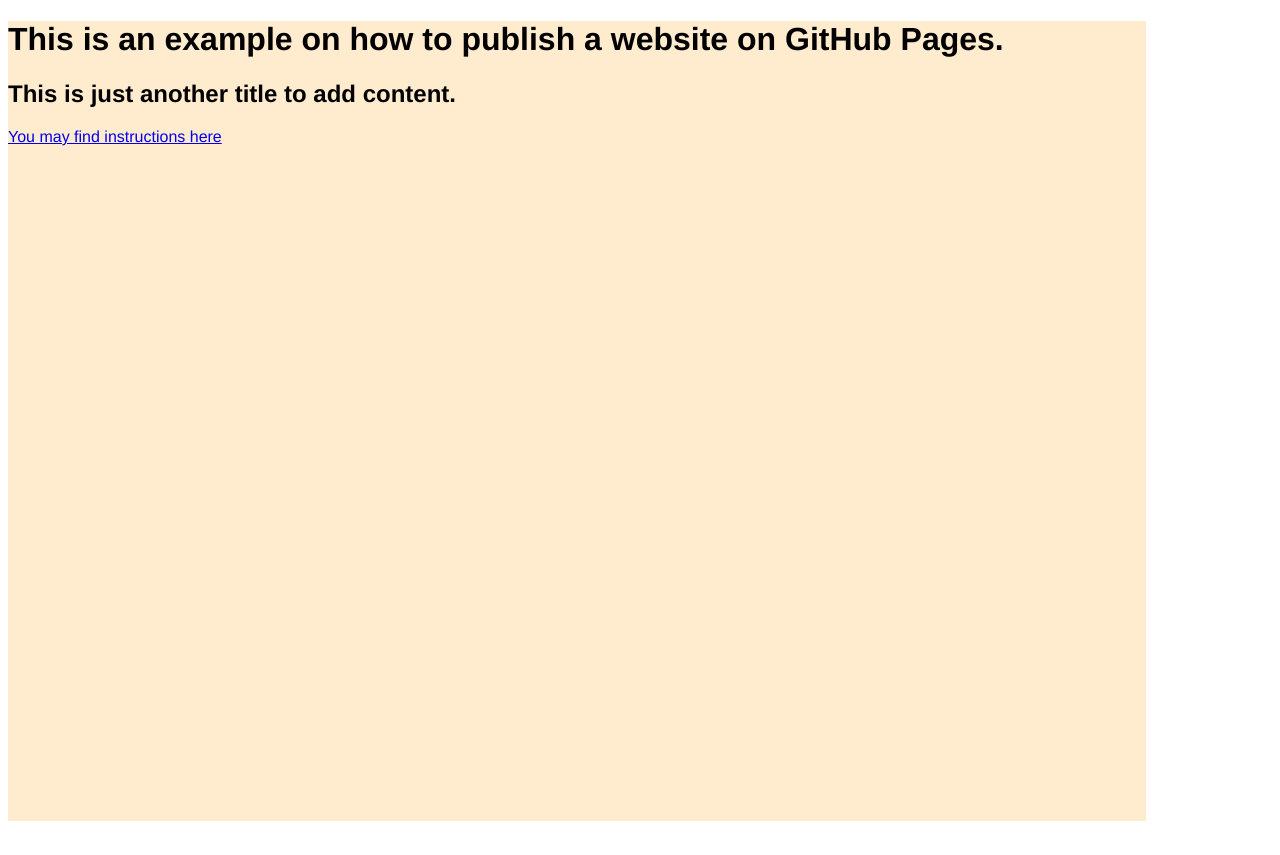
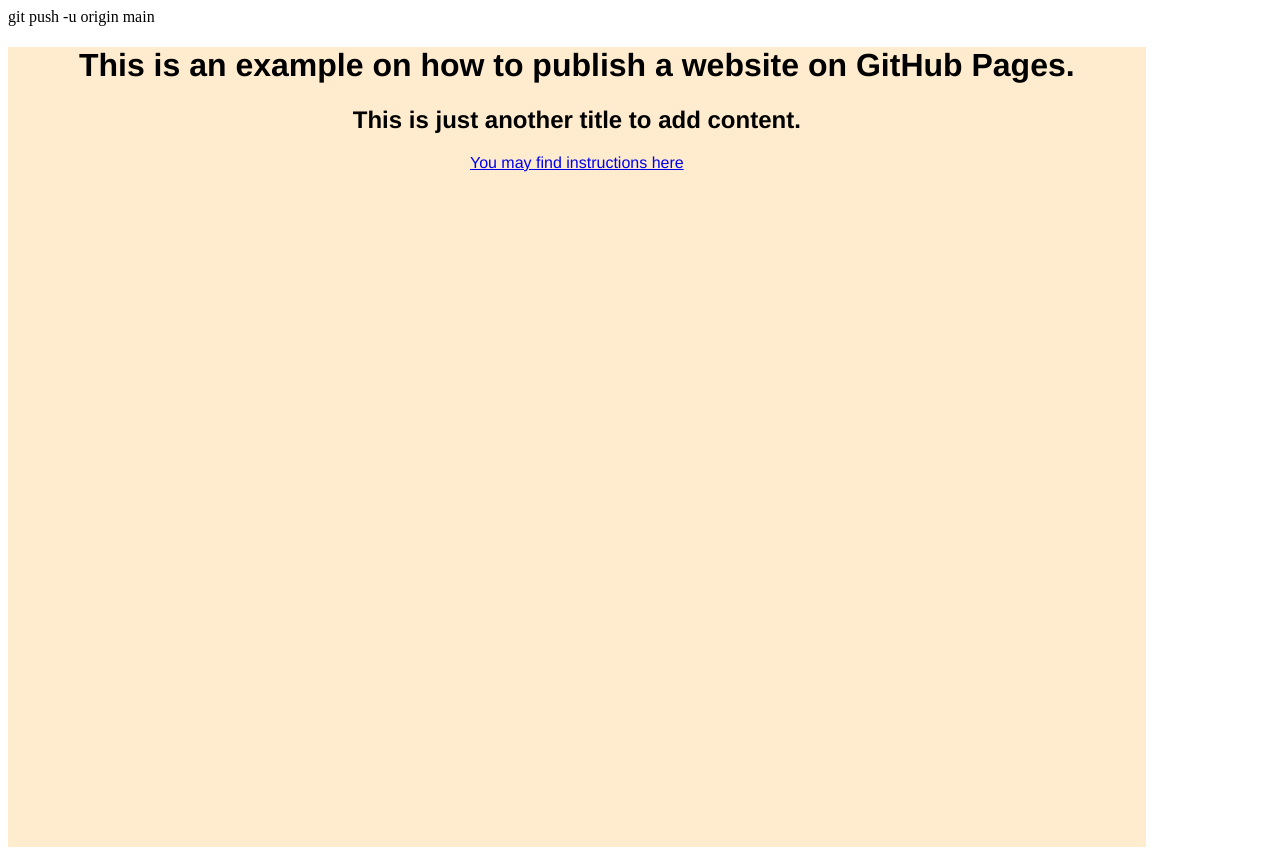
Before and after one commit to msastreharo/github-pages-example, a plain HTML site: page index.html in a window 1280 px wide. Before the commit the page ends 829 px from the top, so only its background shows below. Drawn offline with Linux system fonts and the light colour scheme.

Commit message:
Second commit, modifying style

```diff
--- a/index.html
+++ b/index.html
@@ -6,6 +6,7 @@
     <title>Example Page</title>
     <meta name="viewport" content="width=device-width, initial-scale=1" />
     <link rel="stylesheet" type="text/css" media="screen" href="main.css" />
+    git push -u origin main
   </head>
   <body>
     <div class="main">
--- a/main.css
+++ b/main.css
@@ -2,6 +2,6 @@
   background-color: blanchedalmond;
   font-family: "Franklin Gothic Medium", "Arial Narrow", Arial, sans-serif;
   width: 90%;
-  align-items: center;
+  text-align: center;
   height: 100vh;
 }
```
